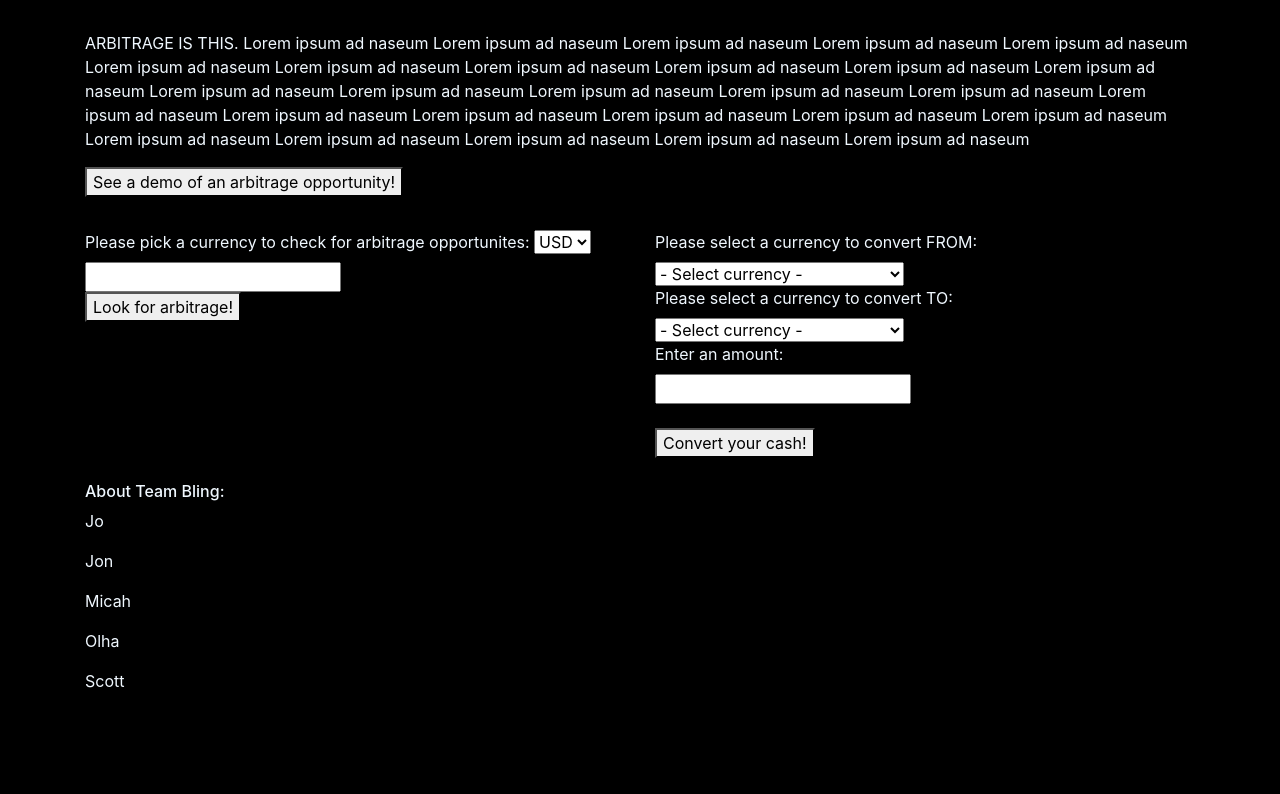
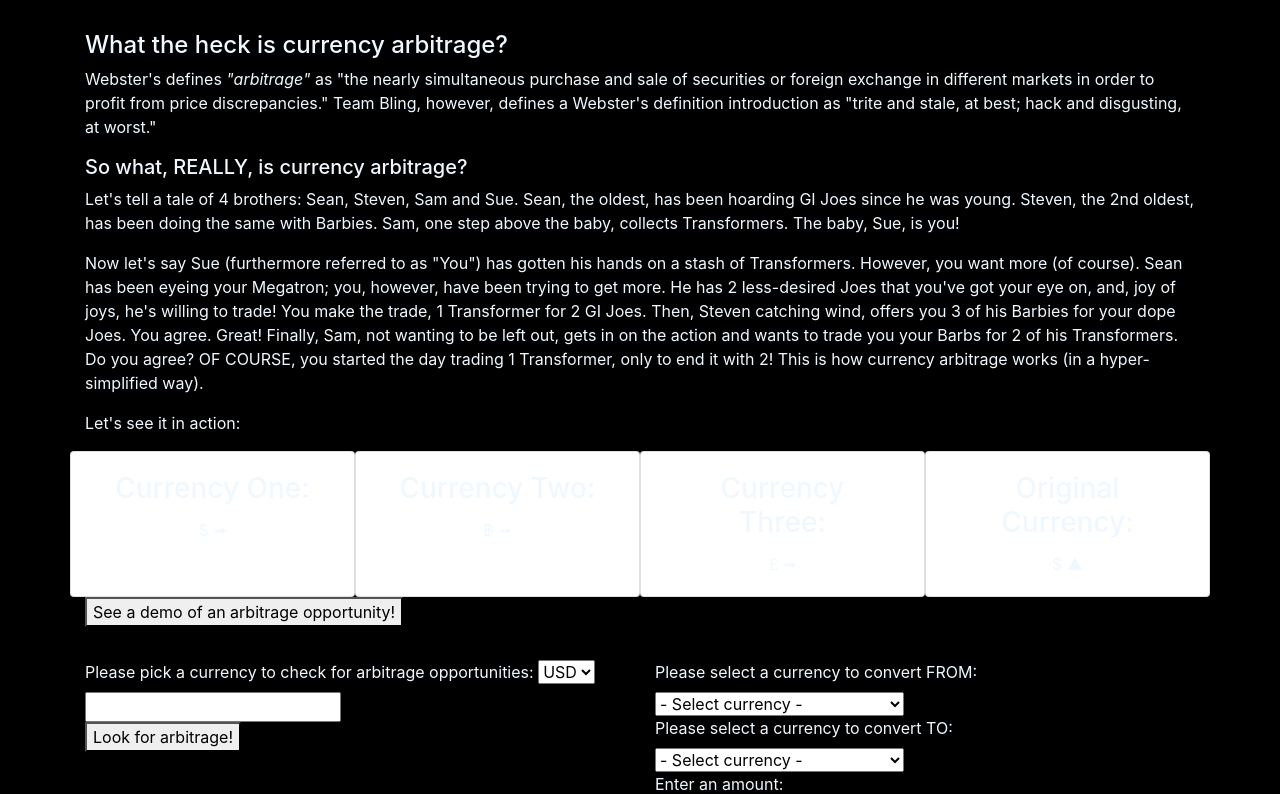
Before and after one commit to MicahOlson/4X4U, a website built with webpack: page src/index.html in a window 1280 px wide. Shown: the part 156-950 px from the top of the page. Built offline with nearby package versions, Linux system fonts and the light colour scheme.

Commit message:
added cards and Arbitrage info
Co-authored-by: Scott O'Neil <scottieoneil@gmail.com>
Co-authored-by: Micah L. Olson <76067607+MicahOlson@users.noreply.github.com>

```diff
--- a/src/index.html
+++ b/src/index.html
@@ -10,14 +10,14 @@
   </div>
   <div class="container">
     <div id="nav">
-      <nav class="navbar navbar-dark bg-dark">
+      <nav class="navbar ">
         <div class="container-fluid">
           <a class="navbar-brand" href="#">Explore</a>
           <ul class="nav justify-content-center">
             <li class="nav-item"><a href="#wiki">What IS Arbitrage?</a></li>
             <li class="nav-item"><a href="#arbCheck">Check for Arbitrage!</a></li>
             <li class="nav-item"><a href="#convertCurr">Currency Converter</a></li>
-            <li class="nav-item"><a href="#aboutUS">About Us</a></li>
+            <li class="nav-item"><a href="#aboutUs">About Us</a></li>
           </ul>
         </div>
       </nav>
@@ -25,7 +25,51 @@
     <hr>
     <div id="wiki">
       <div id="arbContent">
-        <p>ARBITRAGE IS THIS. Lorem ipsum ad naseum Lorem ipsum ad naseum Lorem ipsum ad naseum Lorem ipsum ad naseum Lorem ipsum ad naseum Lorem ipsum ad naseum Lorem ipsum ad naseum Lorem ipsum ad naseum Lorem ipsum ad naseum Lorem ipsum ad naseum Lorem ipsum ad naseum Lorem ipsum ad naseum Lorem ipsum ad naseum Lorem ipsum ad naseum Lorem ipsum ad naseum Lorem ipsum ad naseum Lorem ipsum ad naseum Lorem ipsum ad naseum Lorem ipsum ad naseum Lorem ipsum ad naseum Lorem ipsum ad naseum Lorem ipsum ad naseum Lorem ipsum ad naseum Lorem ipsum ad naseum Lorem ipsum ad naseum Lorem ipsum ad naseum Lorem ipsum ad naseum </p>
+        <h4>What the heck is currency arbitrage?</h4>
+
+          <p>Webster's defines <em>"arbitrage"</em> as "the nearly simultaneous purchase and sale of securities or foreign exchange in different markets in order to profit from price discrepancies." Team Bling, however, defines a Webster's definition introduction as "trite and stale, at best; hack and disgusting, at worst."</p>
+
+          <h5>So what, REALLY, is currency arbitrage?</h5>
+
+          <p>Let's tell a tale of 4 brothers: Sean, Steven, Sam and Sue. Sean, the oldest, has been hoarding GI Joes since he was young. Steven, the 2nd oldest, has been doing the same with Barbies. Sam, one step above the baby, collects Transformers. The baby, Sue, is you!</p>
+
+          <p>Now let's say Sue (furthermore referred to as "You") has gotten his hands on a stash of Transformers. However, you want more (of course). Sean has been eyeing your Megatron; you, however, have been trying to get more. He has 2 less-desired Joes that you've got your eye on, and, joy of joys, he's willing to trade! You make the trade, 1 Transformer for 2 GI Joes. Then, Steven catching wind, offers you 3 of his Barbies for your dope Joes. You agree. Great! Finally, Sam, not wanting to be left out, gets in on the action and wants to trade you your Barbs for 2 of his Transformers. Do you agree? OF COURSE, you started the day trading 1 Transformer, only to end it with 2! This is how currency arbitrage works (in a hyper-simplified way).</p>
+
+          <p>Let's see it in action:</p>
+      </div>
+      <div class="row">
+        <div class="card text-center col-3">
+          <div class="card-body">
+            <div class="card-title">
+              <h3>Currency One:</h3>
+            </div>
+            <p class="card-text">$ &#10143;</p>
+            </div>
+        </div>
+        <div class="card text-center col-3">
+          <div class="card-body">
+            <div class="card-title">
+              <h3>Currency Two:</h3>
+            </div>
+          <p class="card-text">฿ &#10143;</p>
+          </div>
+        </div>
+        <div class="card text-center col-3">
+          <div class="card-body">
+            <div class="card-title">
+              <h3>Currency Three:</h3>
+            </div>
+              <p class="card-text">£ &#10143;</p>
+            </div>
+        </div>
+        <div class="card text-center col-3">
+          <div class="card-body">
+            <div class="card-title">
+              <h3>Original Currency:</h3>
+            </div>
+              <p class ="card-text">$ &#9650;</p>
+            </div>
+        </div>
       </div>
       <button id="runDemo">See a demo of an arbitrage opportunity!</button>
       <div id="demoOutput"></div>
@@ -33,7 +77,7 @@
     <hr><div class="row">
       <div class="col-sm">
         <div id="arbCheck">
-          <label for="arbBaseCurr">Please pick a currency to check for arbitrage opportunites:</label>
+          <label for="arbBaseCurr">Please pick a currency to check for arbitrage opportunities:</label>
           <select class="form-select" name="arbBaseCurr" id="arbBaseCurr">
             <option value="USD">USD</option>
             <option value="EUR">EUR</option>
```
